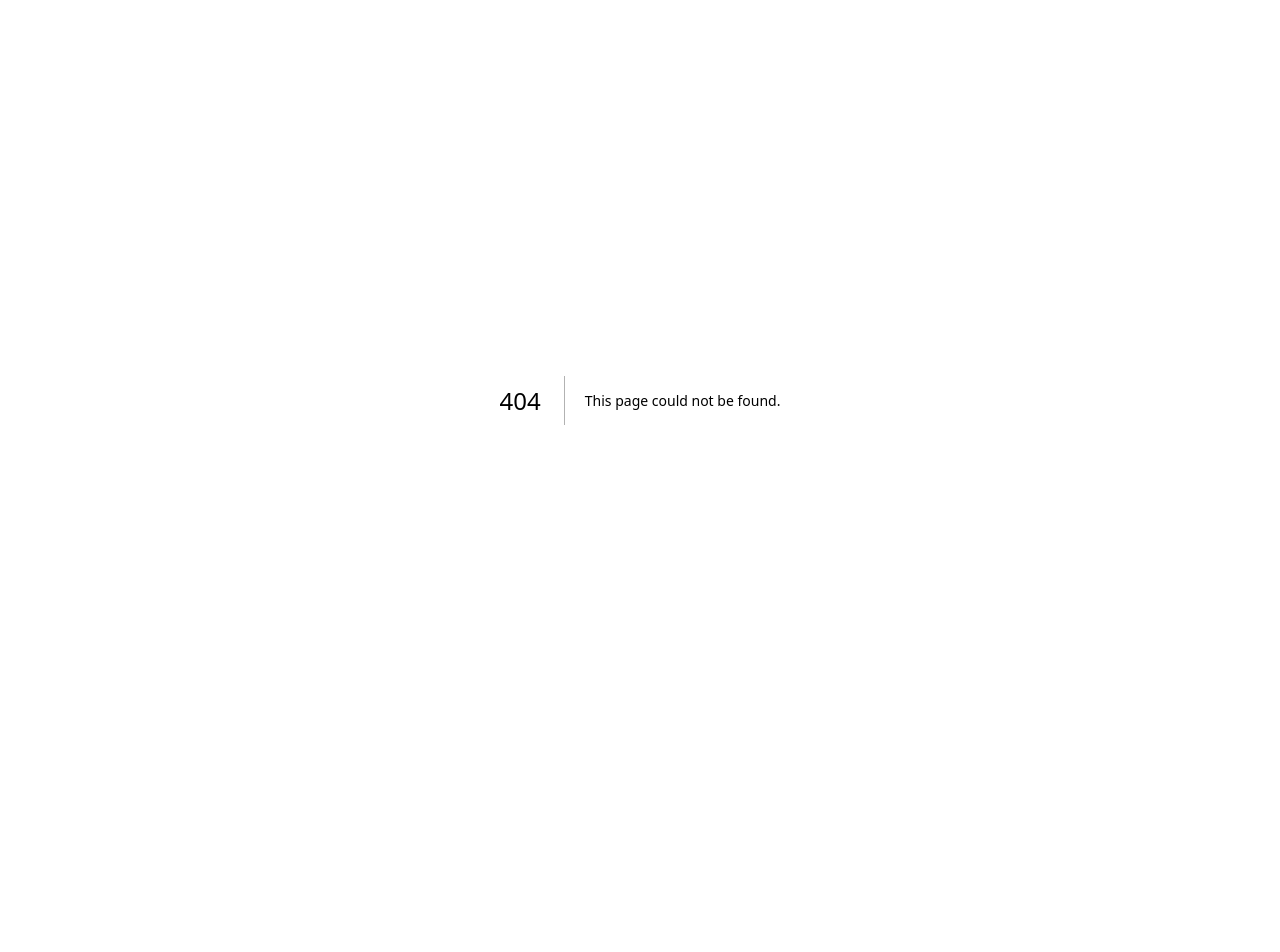
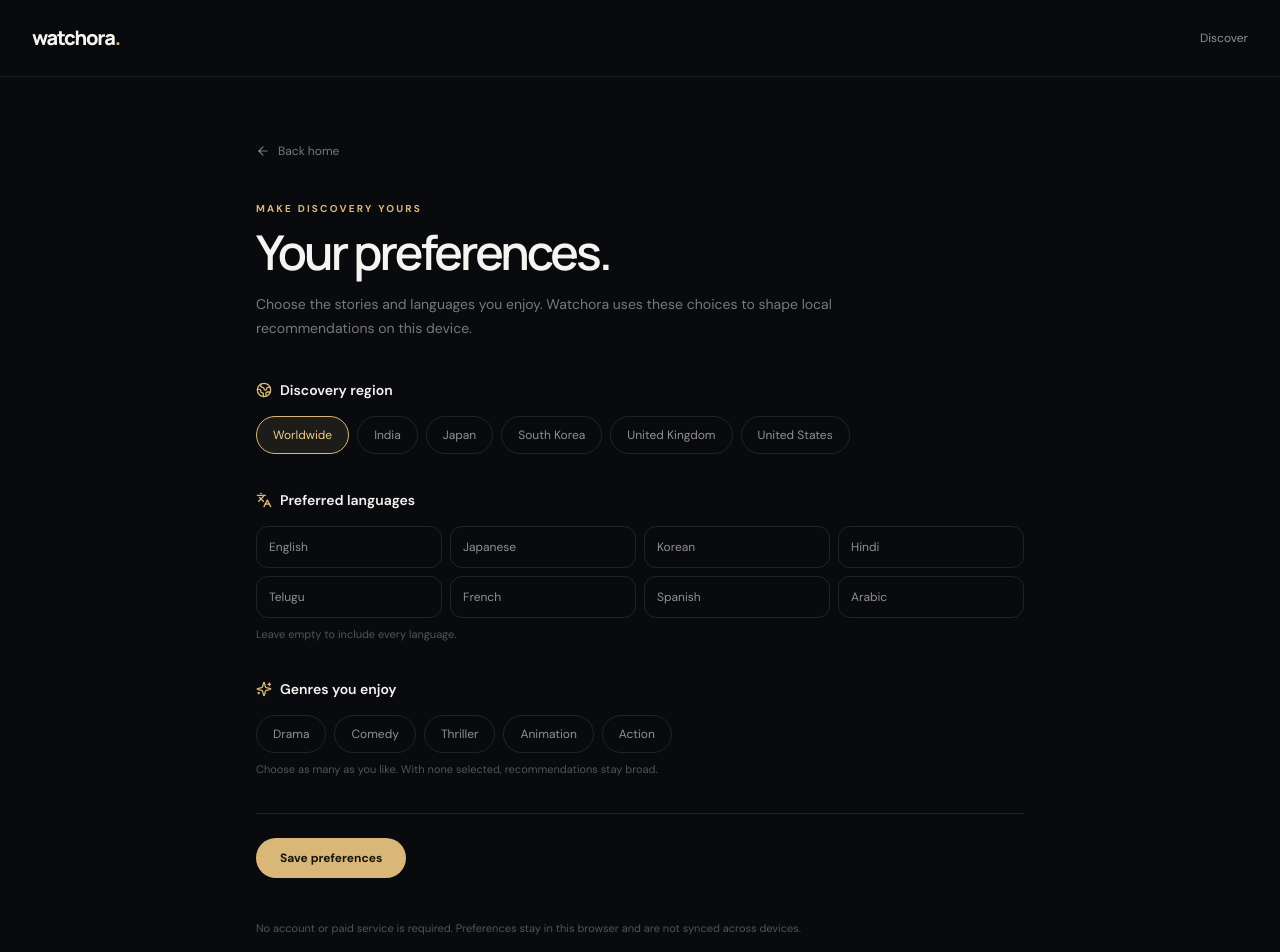
Before and after one commit to Serkel-Whally/Watchora, a Next.js app: page /preferences in a window 1280 px wide. Before the commit this address had no page. Shown: the top 952 px of the page. Before the commit the page ends 800 px from the top, so only its background shows below. Built offline with nearby package versions, Linux system fonts and the light colour scheme.

Commit message:
feat: add local discovery preferences

```diff
--- /dev/null
+++ b/app/preferences/page.tsx
@@ -0,0 +1,60 @@
+"use client";
+
+import { useEffect, useState } from "react";
+import Link from "next/link";
+import { ArrowLeft, Check, Globe2, Languages, Sparkles } from "lucide-react";
+import { films, genres } from "@/lib/catalogue";
+
+const languages = [
+  { code: "en", label: "English" }, { code: "ja", label: "Japanese" },
+  { code: "ko", label: "Korean" }, { code: "hi", label: "Hindi" },
+  { code: "te", label: "Telugu" }, { code: "fr", label: "French" },
+  { code: "es", label: "Spanish" }, { code: "ar", label: "Arabic" },
+];
+
+type Preferences = { country: string; languages: string[]; genres: string[] };
+const defaults: Preferences = { country: "Worldwide", languages: [], genres: [] };
+const countries = ["Worldwide", ...Array.from(new Set(films.map((film) => film.country))).sort()];
+
+export default function PreferencesPage() {
+  const [value, setValue] = useState<Preferences>(defaults);
+  const [ready, setReady] = useState(false);
+  const [saved, setSaved] = useState(false);
+
+  useEffect(() => {
+    try {
+      const stored = JSON.parse(localStorage.getItem("watchora-preferences") || "null");
+      if (stored) setValue({ ...defaults, ...stored });
+    } catch { /* Use defaults when local data is unavailable. */ }
+    setReady(true);
+  }, []);
+
+  const toggle = (key: "languages" | "genres", item: string) => {
+    setValue((current) => ({
+      ...current,
+      [key]: current[key].includes(item) ? current[key].filter((entry) => entry !== item) : [...current[key], item],
+    }));
+    setSaved(false);
+  };
+
+  const save = () => {
+    localStorage.setItem("watchora-preferences", JSON.stringify(value));
+    setSaved(true);
+  };
+
+  return <main className="min-h-screen">
+    <header className="border-b border-white/[.08]"><div className="shell flex h-[76px] items-center justify-between"><Link href="/" className="font-['Manrope'] text-xl font-extrabold tracking-[-.06em]">watchora<span className="text-[#d9b779]">.</span></Link><Link href="/explore" className="text-xs text-white/55 hover:text-white">Discover</Link></div></header>
+    <section className="shell max-w-3xl py-12 md:py-16">
+      <Link href="/" className="inline-flex items-center gap-2 text-xs text-white/45 hover:text-white"><ArrowLeft size={14}/> Back home</Link>
+      <p className="eyebrow mt-9">Make discovery yours</p><h1 className="mt-3 font-['Manrope'] text-4xl font-semibold tracking-[-.06em] md:text-5xl">Your preferences.</h1>
+      <p className="mt-4 max-w-xl text-sm leading-6 text-white/45">Choose the stories and languages you enjoy. Watchora uses these choices to shape local recommendations on this device.</p>
+      {!ready ? <p className="py-12 text-sm text-white/40">Loading preferences…</p> : <div className="mt-10 space-y-9">
+        <section><div className="mb-4 flex items-center gap-2"><Globe2 size={16} className="text-[#d9b779]"/><h2 className="text-sm font-semibold">Discovery region</h2></div><div className="flex flex-wrap gap-2">{countries.map((country) => <button key={country} onClick={() => { setValue((current) => ({ ...current, country })); setSaved(false); }} className={`rounded-full border px-4 py-2.5 text-xs transition ${value.country === country ? "border-[#d9b779] bg-[#d9b779]/10 text-[#e8c990]" : "border-white/10 text-white/55 hover:border-white/30"}`}>{country}</button>)}</div></section>
+        <section><div className="mb-4 flex items-center gap-2"><Languages size={16} className="text-[#d9b779]"/><h2 className="text-sm font-semibold">Preferred languages</h2></div><div className="grid grid-cols-2 gap-2 sm:grid-cols-4">{languages.map((language) => <button key={language.code} onClick={() => toggle("languages", language.code)} className={`flex items-center justify-between rounded-xl border px-3 py-3 text-xs transition ${value.languages.includes(language.code) ? "border-[#d9b779]/70 bg-[#d9b779]/10 text-[#e8c990]" : "border-white/10 text-white/55 hover:border-white/30"}`}>{language.label}{value.languages.includes(language.code) && <Check size={13}/>}</button>)}</div><p className="mt-2 text-[11px] text-white/30">Leave empty to include every language.</p></section>
+        <section><div className="mb-4 flex items-center gap-2"><Sparkles size={16} className="text-[#d9b779]"/><h2 className="text-sm font-semibold">Genres you enjoy</h2></div><div className="flex flex-wrap gap-2">{genres.filter((genre) => genre !== "All").map((genre) => <button key={genre} onClick={() => toggle("genres", genre)} className={`rounded-full border px-4 py-2.5 text-xs transition ${value.genres.includes(genre) ? "border-[#d9b779] bg-[#d9b779]/10 text-[#e8c990]" : "border-white/10 text-white/55 hover:border-white/30"}`}>{genre}</button>)}</div><p className="mt-2 text-[11px] text-white/30">Choose as many as you like. With none selected, recommendations stay broad.</p></section>
+        <div className="flex flex-wrap items-center gap-4 border-t border-white/10 pt-6"><button onClick={save} className="rounded-full bg-[#d9b779] px-6 py-3 text-xs font-bold text-[#17130d] hover:bg-[#edce94]">Save preferences</button>{saved && <span className="text-xs text-[#d9b779]">Preferences saved on this device.</span>}</div>
+      </div>}
+      <p className="mt-10 text-[11px] leading-5 text-white/30">No account or paid service is required. Preferences stay in this browser and are not synced across devices.</p>
+    </section>
+  </main>;
+}
```
